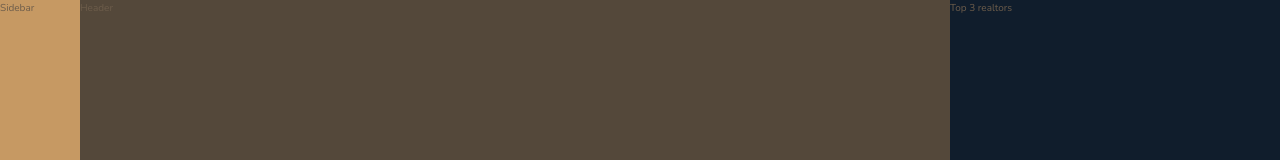
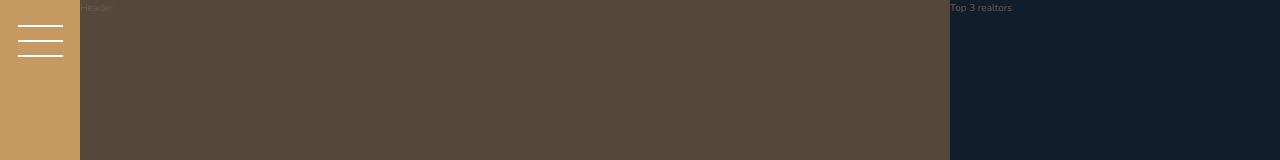
Before and after one commit to bibibiu2017/react-nexter, a React (Create React App) app: page / in a window 1280 px wide. Shown: the top 160 px of the page. Built offline with nearby package versions, Linux system fonts and the light colour scheme.

Commit message:
added: added sidebar

```diff
--- /dev/null
+++ b/src/components/sidebar/Sidebar.module.scss
@@ -0,0 +1,32 @@
+.sidebar {
+  display: flex;
+  justify-content: center;
+}
+
+.nav-btn {
+  border: none;
+  border-radius: 0;
+  margin-top: 4rem;
+
+  background-color: #fff;
+  height: 2px;
+  width: 4.5rem;
+
+
+  &::before,
+  &::after {
+    background-color: #fff;
+    height: 2px;
+    width: 4.5rem;
+    content: "";
+    display: block;
+  }
+
+  &::before {
+    transform: translateY(-1.5rem);
+  }
+
+  &::after {
+    transform: translateY(1.3rem);
+  }
+}
--- /dev/null
+++ b/src/components/sidebar/Sidebar.tsx
@@ -0,0 +1,15 @@
+import React from "react";
+import styles from "./Sidebar.module.scss";
+
+type Props = React.HTMLAttributes<HTMLDivElement>;
+
+const Sidebar: React.FC<Props> = ({ className, ...props }) => {
+  const classes = `${className ? className : ""} ${styles.sidebar}`;
+  return (
+    <div {...props} className={classes}>
+      <button className={styles[`nav-btn`]} />
+    </div>
+  );
+};
+
+export default Sidebar;
--- a/src/views/Home/HomeView.tsx
+++ b/src/views/Home/HomeView.tsx
@@ -7,13 +7,14 @@ import StoryPicture from "../../components/story/StoryPicture";
 import HomesSection from "../../sections/home/HomesSection";
 import GallerySection from "../../sections/gallery/GallerySection";
 import FooterSection from "../../sections/footer/FooterSection";
+import Sidebar from "../../components/sidebar/Sidebar";
 
 type Props = {};
 
 const HomeView: React.FC<Props> = () => {
   return (
     <Container className={styles.container}>
-      <div className={styles.sidebar}>Sidebar</div>
+      <Sidebar className={styles.sidebar} />
       <header className={styles.header}>Header</header>
       <div className={styles.realtors}>Top 3 realtors</div>
       <FeaturesSection className={styles.features} />
```
